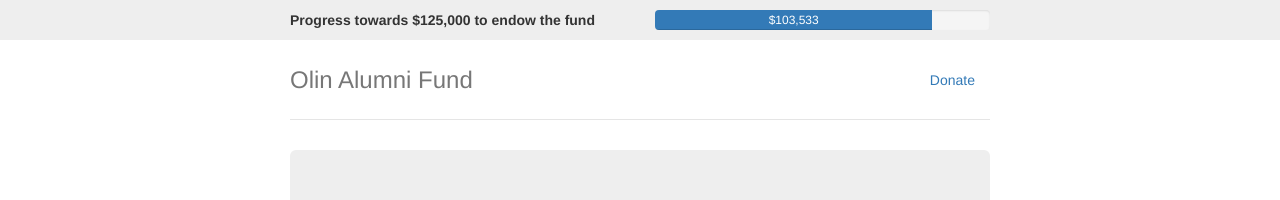
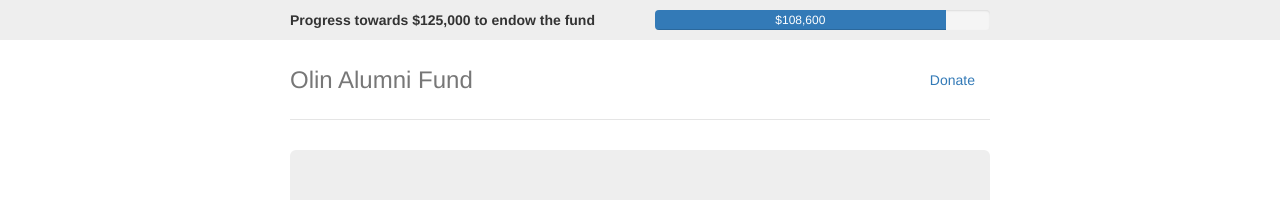
Before and after one commit to olinalumni/olinalumnifund.org, a Jekyll site: the page built from index.html, in a window 1280 px wide. Shown: the top 200 px of the page. Built offline with Jekyll 4.4.1, drawn with Linux system fonts in a browser that asks for light colours; nearby versions of some CDN libraries.

Commit message:
Update topbar as of 11/25/2015

```diff
--- a/_layouts/default.html
+++ b/_layouts/default.html
@@ -24,8 +24,8 @@
         </div>
         <div class="col-md-6">
           <div class="progress">
-            <div class="progress-bar" role="progressbar" aria-valuenow="60" aria-valuemin="0" aria-valuemax="100" style="min-width:4em;width: 82.8%;">
-              $103,533
+            <div class="progress-bar" role="progressbar" aria-valuenow="60" aria-valuemin="0" aria-valuemax="100" style="min-width:4em;width: 86.8%;">
+              $108,600
             </div>
           </div>
         </div>
```
